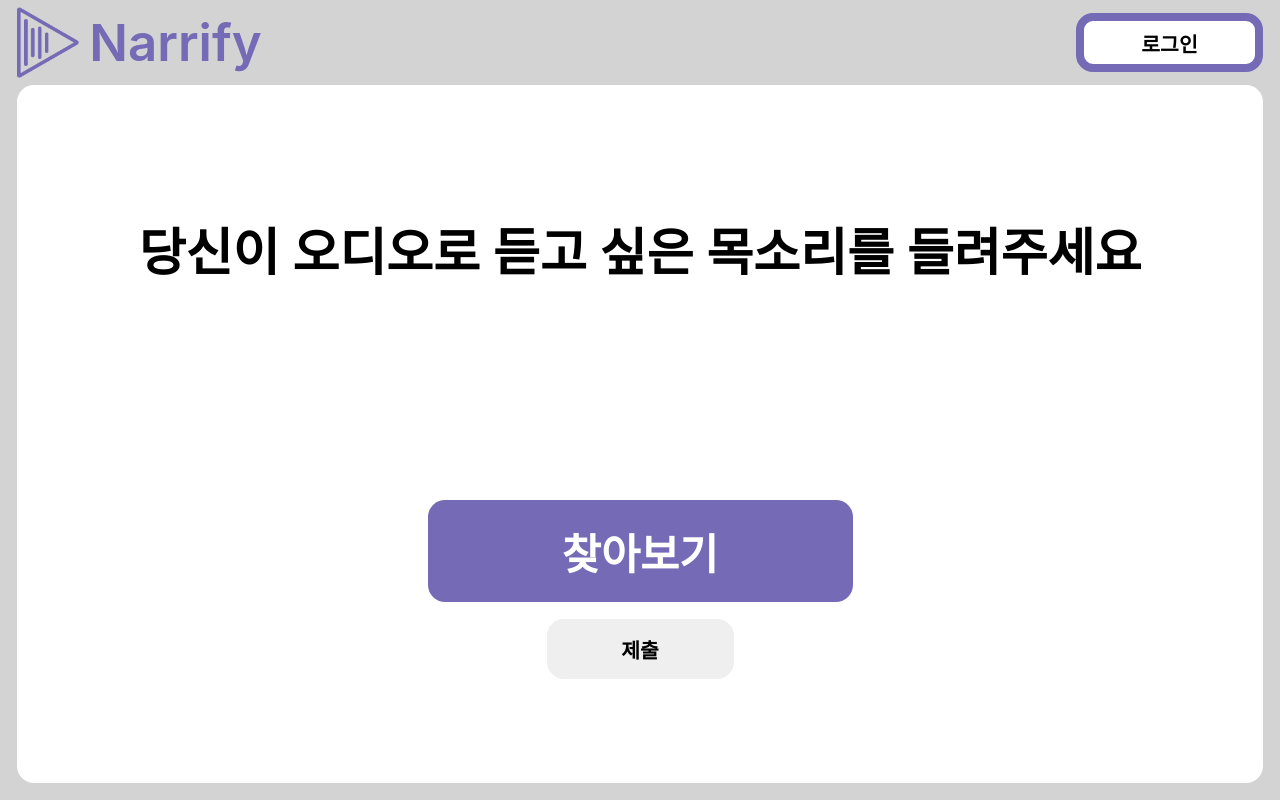
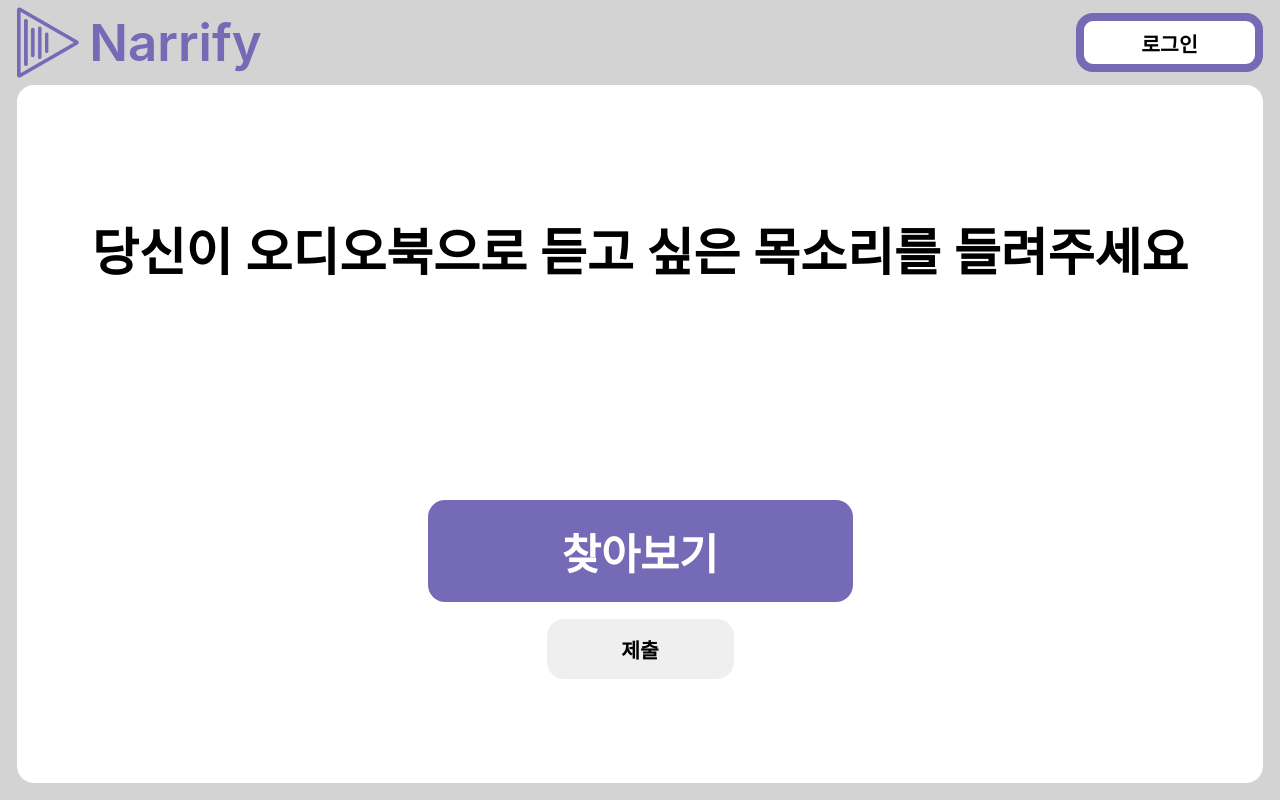
Before and after one commit to GP-konkuk-teamkuk/Frontend, a React app: page /voice-upload in a window 1280 px wide. Built offline with nearby package versions, Linux system fonts and the light colour scheme; a web font is replaced by a local one.

Commit message:
UI Fix - Corrected typo on voice-upload page

```diff
--- a/src/pages/Voice_Upload.js
+++ b/src/pages/Voice_Upload.js
@@ -68,7 +68,7 @@ export default function P_Voice_Upload() {
   return (
     <div className="voice-upload-container">
       <div className="flex-center min-height-9rem">
-        <div className="msg-lv1">당신이 오디오로 듣고 싶은 목소리를 들려주세요</div>
+        <div className="msg-lv1">당신이 오디오북으로 듣고 싶은 목소리를 들려주세요</div>
       </div>
       <div className="button-container">
         <label htmlFor="file-upload" className="file-upload btn-lv1">
```
